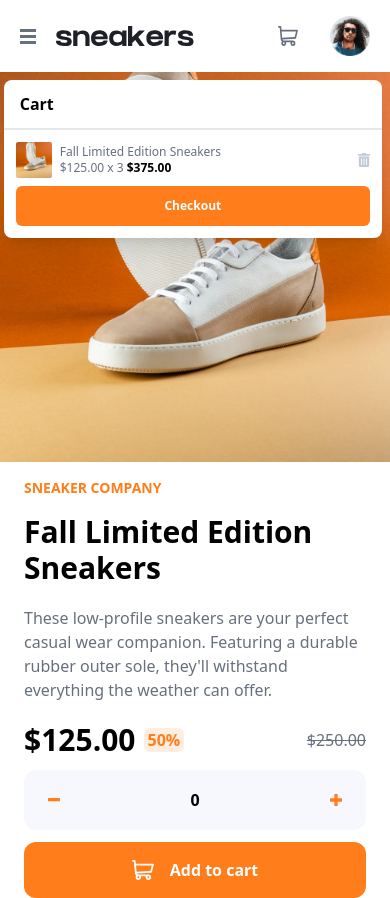
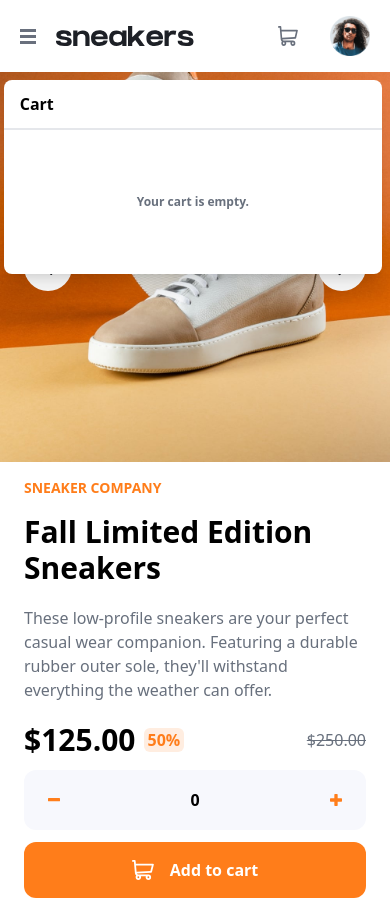
Before and after one commit to 11kyle/ecommerce-product-page, a React (Create React App) app: page / in a window 390 px wide. Both pictures are taken after a click on the picture 288 px from the left and 36 px from the top of the page. Built offline with nearby package versions, Linux system fonts and the light colour scheme.

Commit message:
Added image switch in mobile. Added logic to shopping cart

```diff
--- a/src/App.js
+++ b/src/App.js
@@ -1,11 +1,18 @@
+import { useState } from 'react';
 import NavBar from './components/navBar';
 import ProductPage from './components/productPage';
 
 function App() {
+  const [items, setItems] = useState([]);
+
+  const removeItem = (itemToRemove) => {
+    setItems(prevState => prevState.filter(item => item.name !== itemToRemove.name));
+  }
+
   return (
     <div className="max-w-5xl mx-auto">
-      <NavBar />
-      <ProductPage />
+      <NavBar items={items} removeItem={removeItem} />
+      <ProductPage setItems={setItems} />
     </div>
   );
 }
--- a/src/components/navBar.js
+++ b/src/components/navBar.js
@@ -7,7 +7,7 @@ import avatar from '../assets/image-avatar.png';
 import logo from '../assets/logo.svg';
 import { ShoppingCart } from './shoppingCart';
 
-export default function NavBar() {
+export default function NavBar({ items, removeItem }) {
   const [isOpen, setIsOpen] = useState(false);
   const [isCartOpen, setIsCartOpen] = useState(false);
 
@@ -15,7 +15,7 @@ export default function NavBar() {
     setIsOpen(!isOpen);
   }
 
-  const toggleCart = () => setIsCartOpen(!isCartOpen);
+  const toggleCart = () => setIsCartOpen(!isCartOpen); // Remove once add handleCartOpen and handleCartClose logic
   const handleCartOpen = () => setIsCartOpen(true);
   const handleCartClose = () => setIsCartOpen(false);
 
@@ -81,6 +81,8 @@ export default function NavBar() {
       <ShoppingCart
         open={isCartOpen}
         handleClose={handleCartClose}
+        items={items}
+        removeItem={removeItem}
       />
 
     </header>
--- a/src/components/productPage.js
+++ b/src/components/productPage.js
@@ -8,12 +8,12 @@ import productImage3 from '../assets/image-product-3.jpg';
 import productImage3Thumbnail from '../assets/image-product-3-thumbnail.jpg';
 import productImage4 from '../assets/image-product-4.jpg';
 import productImage4Thumbnail from '../assets/image-product-4-thumbnail.jpg';
-import iconCart from '../assets/icon-cart.svg';
 import iconPlus from '../assets/icon-plus.svg';
 import iconMinus from '../assets/icon-minus.svg';
+import iconPrevious from '../assets/icon-previous.svg';
+import iconNext from '../assets/icon-next.svg';
 import { useState } from 'react';
 import Modal from './modal';
-import { ShoppingCart } from './shoppingCart';
 
 const product = {
   name: "Fall Limited Edition Sneakers",
@@ -38,13 +38,28 @@ const product = {
   ]
 }
 
-export default function ProductPage(props) {
+export default function ProductPage({ setItems }) {
   const [quantity, setQantity] = useState(0);
   const [active, setActive] = useState(0);
   const [isOpen, setIsOpen] = useState(false);
 
   const handleOpen = () => setIsOpen(true);
   const handleClose = () => setIsOpen(false);
+
+  const handleNext = () => {
+    if (active === 3) {
+      setActive(0);
+    } else {
+      setActive(prevActive => prevActive + 1);
+    }
+  }
+  const handlePrevious = () => {
+    if (active === 0) {
+      setActive(3);
+    } else {
+      setActive(prevActive => prevActive - 1);
+    }
+  }
 
   // Handle clicks
   useEffect(() => {
@@ -78,15 +93,35 @@ export default function ProductPage(props) {
     if (quantity > 0) setQantity(prevCount => prevCount - 1);
   }
 
+  const addToCart = () => {
+    // Don't add new item to array if names match arrray.includes?
+    if (quantity > 0) setItems(
+        prevState => [...prevState, { name: product.name, price: 125.00, quantity: quantity }]
+        ); // ADD: else show message
+    // Clear quantity?
+    // setQantity(0);
+  }
+
   return (
     <main className="md:grid md:grid-cols-2 md:gap-x-6 lg:gap-x-20 md:mt-20 md:mx-10">
       <section>
-        <img className="md:rounded-2xl pointer-events-none md:pointer-events-auto" src={product.images[active].main} alt="shoe" onClick={handleOpen} />
+        <div className="relative">
+            <img className="md:rounded-2xl pointer-events-none md:pointer-events-auto md:cursor-pointer" src={product.images[active].main} alt="shoe" onClick={handleOpen} />
+
+            <button className="absolute md:hidden top-1/2 -mt-6 left-6 bg-hslWhite rounded-full w-12 h-12" onClick={handlePrevious}>
+                <img className="bg-hslWhite rounded-full mx-auto" src={iconPrevious} alt="previous" />
+            </button>
+            <button className="absolute md:hidden top-1/2 -mt-6 right-6 bg-hslWhite rounded-full w-12 h-12" onClick={handleNext}>
+                <img className="bg-hslWhite rounded-full mx-auto" src={iconNext} alt="next" />
+            </button>
+
+        </div>
+
         <div className="hidden md:flex md:space-x-6 md:my-6">
 
           {product.images.map((item, index) => {
             return (
-              <img className={`md:rounded-2xl md:min-w-0 md:hover:opacity-75 md:border-2 ${active ===index ? "md:opacity-25 md:border-hslOrange" : "md:border-transparent"}`} src={item.thumbnail} alt="shoe" key={index} onClick={() => handleActive(index)} />
+              <img className={`md:rounded-2xl md:min-w-0 md:hover:opacity-75 md:cursor-pointer md:border-2 ${active ===index ? "md:opacity-25 md:border-hslOrange" : "md:border-transparent"}`} src={item.thumbnail} alt="shoe" key={index} onClick={() => handleActive(index)} />
             )
           })}
 
@@ -115,7 +150,7 @@ export default function ProductPage(props) {
               <img src={iconPlus} alt="plus" />
             </button>
           </div>
-          <button className="flex md:col-span-2 justify-center items-center space-x-4 w-full bg-hslOrange text-hslWhite rounded-xl hover:opacity-75 py-4">
+          <button className="flex md:col-span-2 justify-center items-center space-x-4 w-full bg-hslOrange text-hslWhite rounded-xl hover:opacity-75 py-4" onClick={addToCart}>
             <svg width="22" height="20" xmlns="http://www.w3.org/2000/svg">
               <path d="M20.925 3.641H3.863L3.61.816A.896.896 0 0 0 2.717 0H.897a.896.896 0 1 0 0 1.792h1l1.031 11.483c.073.828.52 1.726 1.291 2.336C2.83 17.385 4.099 20 6.359 20c1.875 0 3.197-1.87 2.554-3.642h4.905c-.642 1.77.677 3.642 2.555 3.642a2.72 2.72 0 0 0 2.717-2.717 2.72 2.72 0 0 0-2.717-2.717H6.365c-.681 0-1.274-.41-1.53-1.009l14.321-.842a.896.896 0 0 0 .817-.677l1.821-7.283a.897.897 0 0 0-.87-1.114ZM6.358 18.208a.926.926 0 0 1 0-1.85.926.926 0 0 1 0 1.85Zm10.015 0a.926.926 0 0 1 0-1.85.926.926 0 0 1 0 1.85Zm2.021-7.243-13.8.81-.57-6.341h15.753l-1.383 5.53Z" fill="#ffffff"/>
             </svg>
--- a/src/components/shoppingCart.js
+++ b/src/components/shoppingCart.js
@@ -1,14 +1,20 @@
-import { useState } from "react";
 import iconDelete from '../assets/icon-delete.svg';
 import product1Thumbnail from '../assets/image-product-1-thumbnail.jpg';
 
-export const ShoppingCart = ({ open, handleClose }) => {
-  const [items, setItems] = useState(["one-item"]);
+const testItem = {
+    name: "Fall Limited Edition Sneakers",
+    price: "125.00",
+    quantity: "0"
+  };
+
+
+export const ShoppingCart = ({ open, handleClose, items, removeItem }) => {
+  //const [items, setItems] = useState(["one-item"]);
 
   return (
     <>
       {open &&
-        <div className="absolute top-20 right-0 mr-2 bg-hslWhite shadow-xl rounded-lg w-[97%] md:w-64">
+        <div className="z-50 absolute top-20 right-0 mr-2 bg-hslWhite shadow-xl rounded-lg w-[97%] md:w-64">
           <h1 className="font-bold pl-4 py-3 border-b-2">Cart</h1>
           <div className="flex flex-col text-xs">
             {items.length ?
@@ -17,9 +23,9 @@ export const ShoppingCart = ({ open, handleClose }) => {
                   <img className="w-9 rounded-sm" src={product1Thumbnail} alt="show "/>
                   <div className="text-hslDarkGrayishBlue ml-2">
                     <p>Fall Limited Edition Sneakers</p>
-                    <p>$125.00 x 3 <span className="font-bold text-hslBlack">$375.00</span></p>
+                    <p>${items[0].price.toFixed(2)} x {items[0].quantity} <span className="font-bold text-hslBlack">${(items[0].price * items[0].quantity).toFixed(2)}</span></p>
                   </div>
-                  <button className="ml-auto">
+                  <button className="ml-auto" onClick={() => removeItem(testItem)}>
                     <img className="w-3" src={iconDelete} alt="delete" />
                   </button>
 
@@ -35,33 +41,3 @@ export const ShoppingCart = ({ open, handleClose }) => {
     </>
   );
 }
-
-
-
-{/* <>
-      {open &&
-        <div className="absolute top-14 right-0 bg-hslWhite shadow-xl rounded-lg w-full md:w-64">
-          <h1 className="font-bold pl-4 py-3 border-b-2">Cart</h1>
-          <div className="flex flex-col text-xs">
-            {items.length ?
-              <div className="m-3">
-                <div className="flex items-center justify-between mb-2">
-                  <img className="w-9 rounded-sm" src={product1Thumbnail} alt="show "/>
-                  <div className="text-hslDarkGrayishBlue ml-2">
-                    <p>Fall Limited Edition Sneakers</p>
-                    <p>$125.00 x 3 <span className="font-bold text-hslBlack">$375.00</span></p>
-                  </div>
-                  <button className="ml-auto">
-                    <img className="w-3" src={iconDelete} alt="delete" />
-                  </button>
-
-                </div>
-                <button className="bg-hslOrange text-hslWhite font-bold w-full rounded-md py-3">Checkout</button>
-              </div>
-              :
-              <p className="text-hslDarkGrayishBlue font-bold text-center my-auto">Your cart is empty.</p>
-            }
-          </div>
-        </div>
-      }
-    </> */}
```
